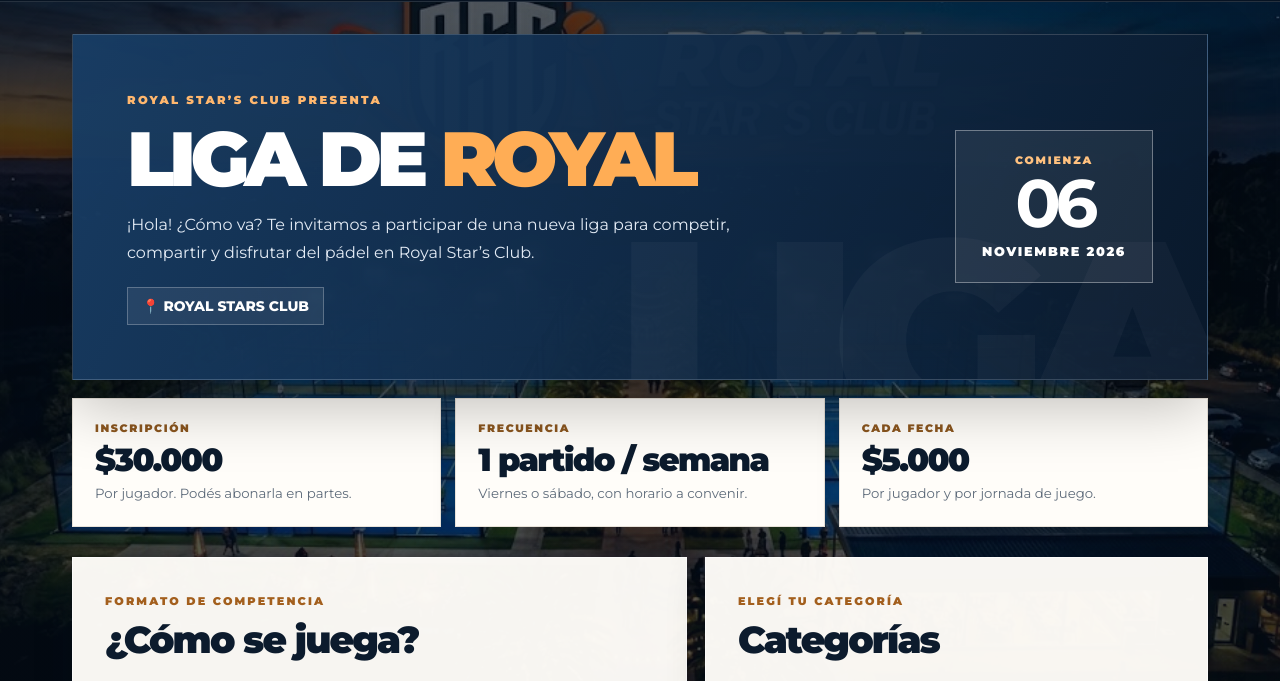
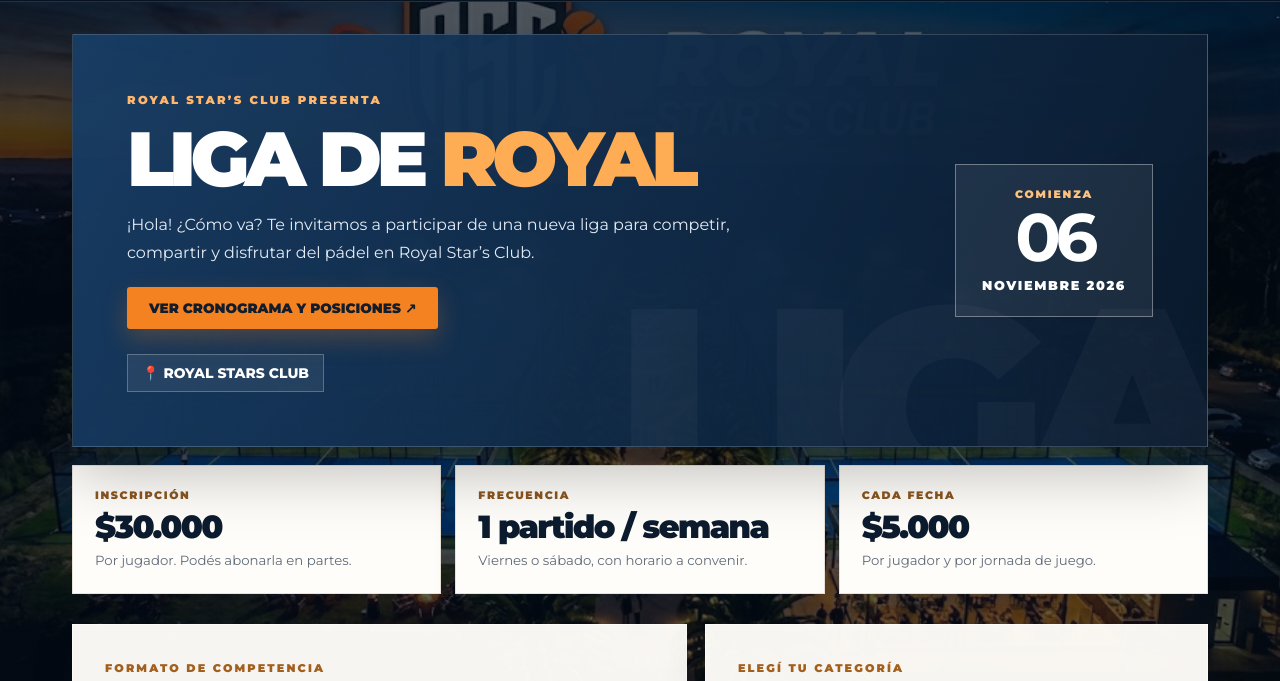
Before and after one commit to academiaroyalclub/academia, a plain HTML site: page liga.html in a window 1280 px wide. Shown: the part 77-758 px from the top of the page. Drawn offline with nearby package versions, Linux system fonts and the light colour scheme.

Commit message:
Add access button for schedule in liga.html

```diff
--- a/liga.html
+++ b/liga.html
@@ -61,6 +61,14 @@
         <span class="eyebrow">Royal Star’s Club presenta</span>
         <h1>Liga de <span>Royal</span></h1>
         <p>¡Hola! ¿Cómo va? Te invitamos a participar de una nueva liga para competir, compartir y disfrutar del pádel en Royal Star’s Club.</p>
+
+        <!-- BOTÓN DE ACCESO AL CRONOGRAMA -->
+        <div style="margin: 20px 0 25px;">
+          <a href="cronograma.html" target="_blank" rel="noopener" style="display: inline-flex; align-items: center; gap: 8px; background: var(--orange); color: #111c2c; font-weight: 1000; text-decoration: none; padding: 13px 22px; border-radius: 3px; font-size: 0.85rem; box-shadow: 0 10px 25px rgba(245, 130, 32, 0.25);">
+            VER CRONOGRAMA Y POSICIONES ↗
+          </a>
+        </div>
+
         <span class="location">📍 ROYAL STARS CLUB</span>
       </div>
       <div class="date-card"><div><small>COMIENZA</small><strong>06</strong><span>NOVIEMBRE 2026</span></div></div>
```
